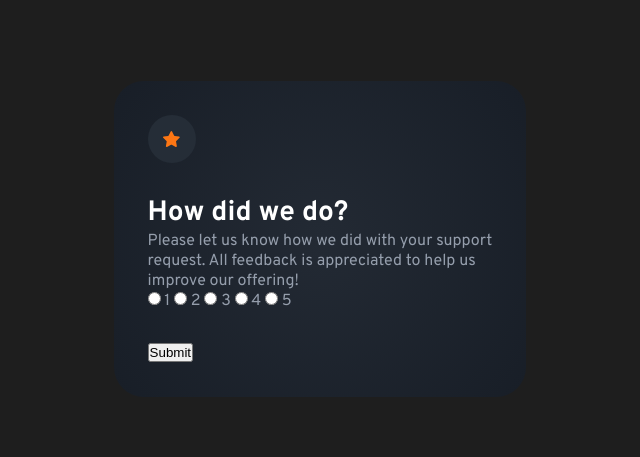
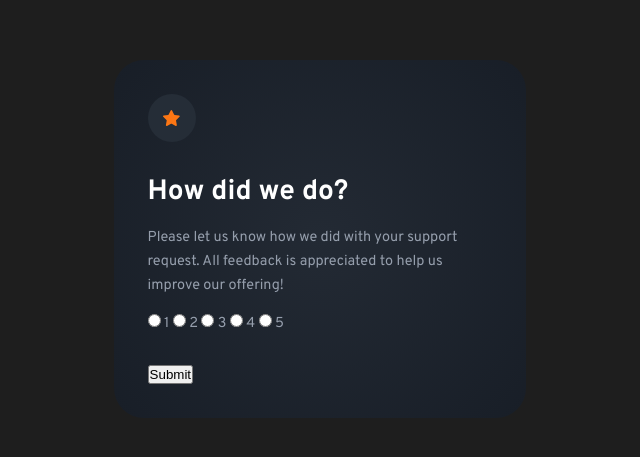
Before and after one commit to MarenOelixtown/fm-interactive-rating-component, a plain HTML site: page index.html in a window 1280 px wide. Shown: the part 161-618 px from the top of the page, without its empty margins (320-960 px from the left). Drawn offline with Linux system fonts and the light colour scheme.

Commit message:
adding font-size to body, styling fieldset-description

```diff
--- a/css/style.css
+++ b/css/style.css
@@ -47,6 +47,7 @@ html {
 body {
   font-family: var(--ff-basic);
   font-weight: var(--fw-regular);
+  font-size: 0.9rem;
   min-height: 100vh;
   background-color: var(--cle-neutral-black);
   color: var(--clr-neutral-light-grey);
@@ -85,6 +86,10 @@ main {
   font-size: 1.75rem;
   font-weight: var(--fw-bold);
 }
+.rating-fieldset__description {
+  line-height: 1.5rem;
+  margin: 1rem 0;
+}
 .dialog {
   border: none;
   color: inherit;
--- a/index.html
+++ b/index.html
@@ -32,7 +32,7 @@
         </div>
         <fieldset class="rating-fieldset">
           <legend class="heading--bold">How did we do?</legend>
-          <p>
+          <p class="rating-fieldset__description">
             Please let us know how we did with your support request. All
             feedback is appreciated to help us improve our offering!
           </p>
```
